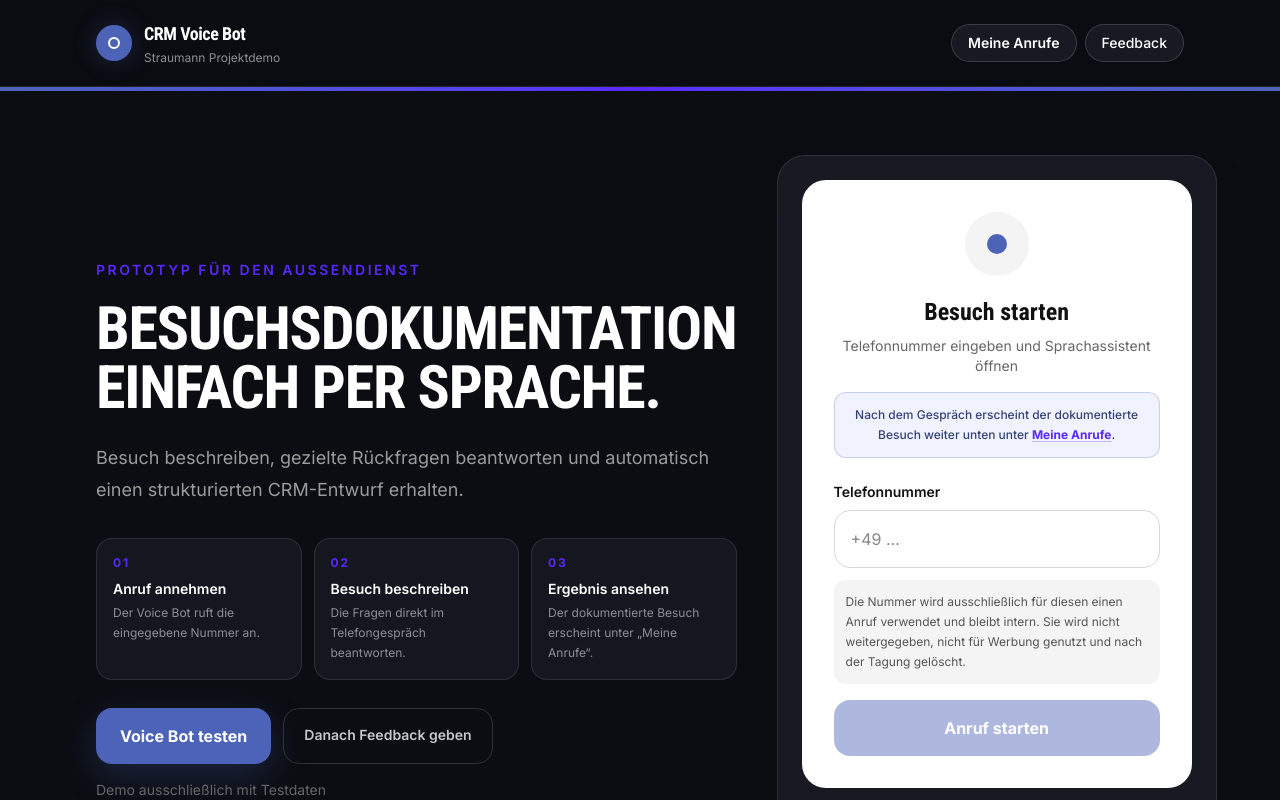
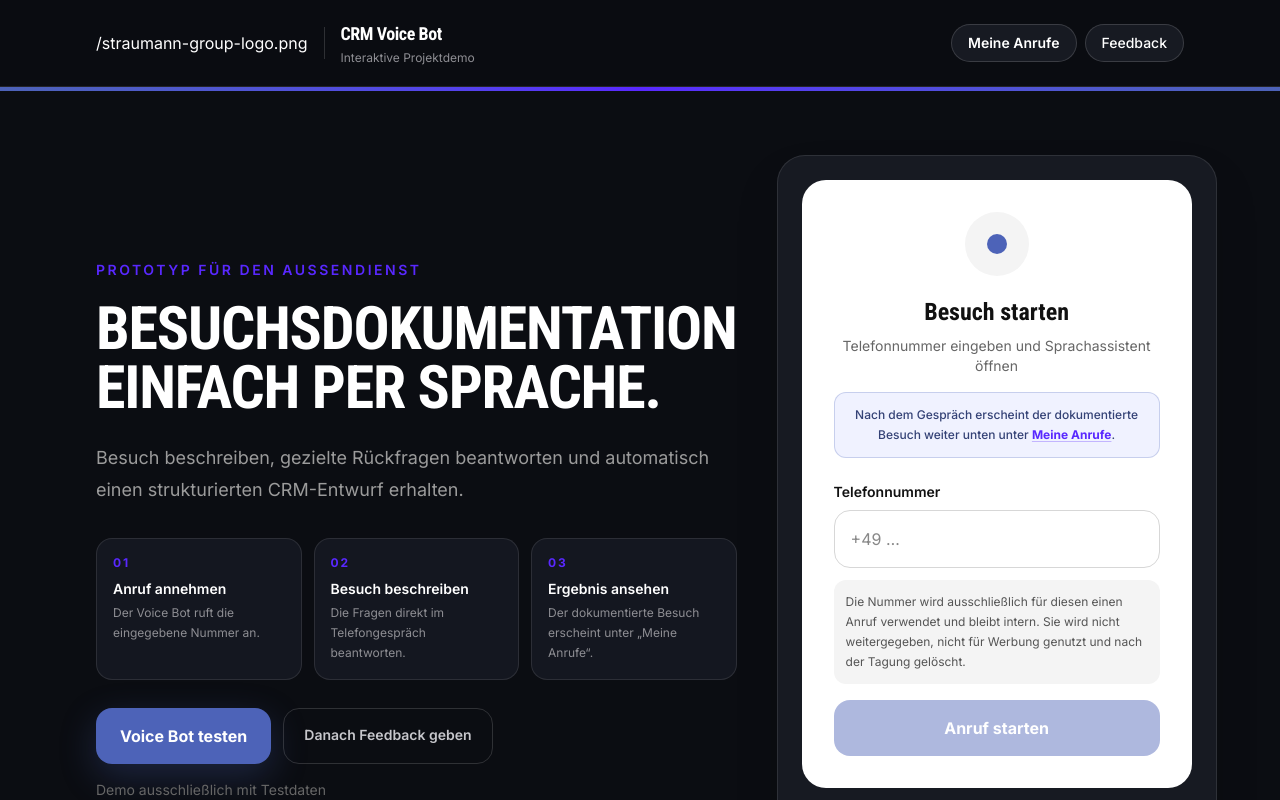
Before and after one commit to Anonymous7-stack/crm-voice-bot-demo, a Next.js app: page / in a window 1280 px wide. Shown: the top 800 px of the page. Built offline with nearby package versions, Linux system fonts and the light colour scheme.

Commit message:
Änderung

```diff
--- a/app/page.tsx
+++ b/app/page.tsx
@@ -226,10 +226,20 @@ export default function Home() {
     <main className={`${inter.variable} ${condensed.variable} min-h-screen bg-[#0b0d12] font-[family-name:var(--font-straumann-body)] text-white`}>
       <header className="border-b border-white/10 bg-[#0b0d12]/95 backdrop-blur">
         <div className="mx-auto flex max-w-6xl items-center justify-between px-5 py-4 sm:px-8 sm:py-5">
-          <div className="flex items-center gap-3">
-            <div className="flex h-9 w-9 items-center justify-center rounded-full bg-[#4d63b8] shadow-[0_0_24px_rgba(77,99,184,0.30)]"><span className="h-3 w-3 rounded-full border-2 border-white" /></div>
-            <div><p className="font-[family-name:var(--font-straumann-display)] text-lg font-bold tracking-tight">CRM Voice Bot</p><p className="mt-0.5 text-xs text-[#8e8e93]">Straumann Projektdemo</p></div>
-          </div>
+          <div className="flex min-w-0 items-center gap-3 sm:gap-4">
+  /straumann-group-logo.png
+
+  <div className="hidden h-8 w-px shrink-0 bg-white/15 sm:block" />
+
+  <div className="hidden min-w-0 sm:block">
+    <p className="truncate font-[family-name:var(--font-straumann-display)] text-lg font-bold tracking-tight">
+      CRM Voice Bot
+    </p>
+    <p className="mt-0.5 text-xs text-[#8e8e93]">
+      Interaktive Projektdemo
+    </p>
+  </div>
+</div>
           <nav className="flex gap-2">
             <a href="#besuche" className="rounded-full border border-white/15 bg-[#171a22] px-3 py-2 text-xs font-semibold hover:border-[#5928ff]/70 hover:bg-[#202532] sm:px-4 sm:text-sm">Meine Anrufe</a>
             <a href="#feedback" className="hidden rounded-full border border-white/15 bg-[#171a22] px-4 py-2 text-sm font-medium hover:border-[#5928ff]/70 hover:bg-[#202532] sm:inline-flex">Feedback</a>
```
Also changed, not shown: public/straumann-group-logo.png (added).
